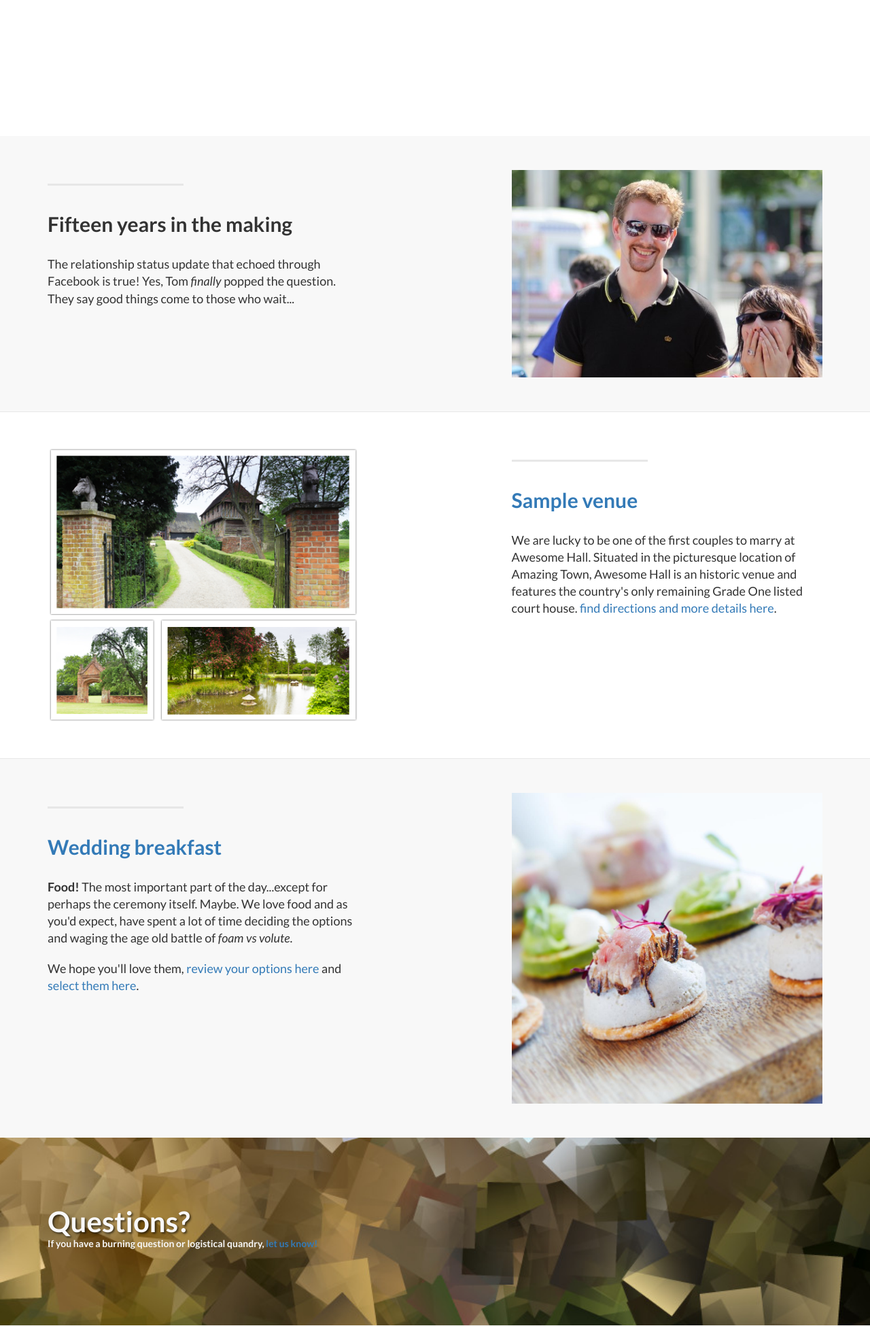
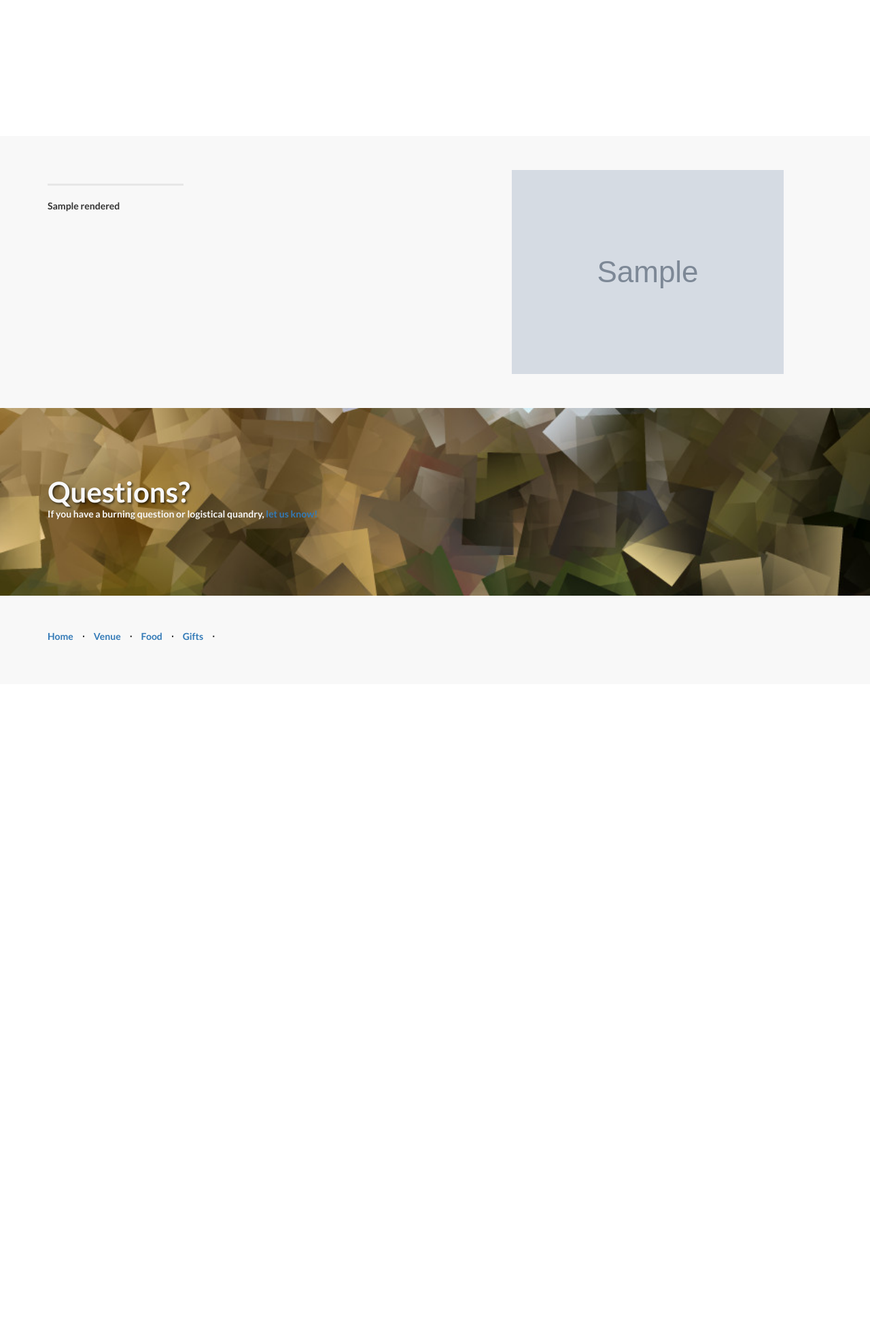
Before and after one commit to jjorissen52/hooks-jorissen-wedding, a Django app: template templates/index.html in a window 1280 px wide. Shown: the part 670-2620 px from the top of the page at 68% size. After the commit the page ends 1612 px from the top, so only its background shows below. Run offline with Django 3.2, Linux system fonts and the light colour scheme; the template is opened without the code that fills it: most values are stand-ins (such as "Sample title", 1, 10 or a date in 2020); grey boxes marked "Sample" are stand-in pictures; some libraries are stand-ins or nearby versions.

Commit message:
now custom content on home page

```diff
--- a/templates/index.html
+++ b/templates/index.html
@@ -33,55 +33,20 @@
     <!-- /.intro-header -->
     <!-- Page Content -->
 	<a  name="services"></a>
-    <div class="content-section-a">
+    {% for content in contents.Home %}
+        <div class="content-section-{% cycle 'a' 'b' %}">
             <div class="container">
                 <div class="row">
-                <div class="col-lg-5 col-sm-6">
+                    <div class="{% cycle "col-lg-5 col-sm-6" "col-lg-5 col-lg-offset-1 col-sm-push-6  col-sm-6" %}">
                         <hr class="section-heading-spacer">
                         <div class="clearfix"></div>
-                    <h2 class="section-heading">Fifteen years in the making</h2>
-                    <p class="lead">The relationship status update that echoed through Facebook is true! Yes, Tom <em>finally</em> popped the question. They say good things come to those who wait...</p>
+                        {{ content.description.rendered|safe }}
                     </div>
-                <div class="col-lg-5 col-lg-offset-2 col-sm-6">
-                    <img class="img-responsive" src="{% static "img/ohdear.jpg" %}" />
+                    <div class="{% cycle "col-lg-5 col-lg-offset-2 col-sm-6" "col-lg-5 col-sm-pull-6  col-sm-6" %}">
+                        <img class="img-responsive" src="{{ content.image }}" />
                     </div>
                 </div>
             </div>
-        <!-- /.container -->
         </div>
-    <!-- /.content-section-a -->
-    <div class="content-section-b">
-        <div class="container">
-            <div class="row">
-                <div class="col-lg-5 col-lg-offset-1 col-sm-push-6  col-sm-6">
-                    <hr class="section-heading-spacer">
-                    <div class="clearfix"></div>
-                    <h2 class="section-heading"><a target="_self" href="/venue">{{ venue }}</a></h2>
-                    <p class="lead">We are lucky to be one of the first couples to marry at Awesome Hall. Situated in the picturesque location of Amazing Town, Awesome Hall is an historic venue and features the country's only remaining Grade One listed court house. <a target="_self" href="/venue">find directions and more details here</a>.
-                </div>
-                <div class="col-lg-5 col-sm-pull-6  col-sm-6">
-                    <img class="img-responsive" src="{% static "img/22.png" %}" />
-                </div>
-            </div>
-        </div>
-        <!-- /.container -->
-    </div>
-    <!-- /.content-section-b -->
-    <div class="content-section-a">
-        <div class="container">
-            <div class="row">
-                <div class="col-lg-5 col-sm-6">
-                    <hr class="section-heading-spacer">
-                    <div class="clearfix"></div>
-                    <h2 class="section-heading"><a target="_self" href="/food">Wedding breakfast</a></h2>
-                    <p class="lead"><b>Food!</b> The most important part of the day...except for perhaps the ceremony itself. Maybe. We love food and as you'd expect, have spent a lot of time deciding the options and waging the age old battle of <em>foam vs volute</em>. </p> <p class="lead"> We hope you'll love them, <a target="_self" href="/food">review your options here</a> and <a href="http://goo.gl/forms/QKoGv3ZJKx">select them here</a>.</p>
-                </div>
-                <div class="col-lg-5 col-lg-offset-2 col-sm-6">
-                    <img class="img-responsive" src="{% static "img/food3.jpg" %}" />
-                </div>
-            </div>
-        </div>
-        <!-- /.container -->
-    </div>
-    <!-- /.content-section-a -->
+    {% endfor %}
 {% endblock content %}
--- a/wedding/settings.py
+++ b/wedding/settings.py
@@ -56,6 +56,7 @@ TEMPLATES = [
                 'django.contrib.messages.context_processors.messages',
                 'wedding.context_processors.event',
                 'wedding.context_processors.backgrounds',
+                'wedding.context_processors.content',
                 'wedding.context_processors.debug'
             ],
         },
```
Also changed, not shown: wedding/admin.py (+14 -2 lines), wedding/context_processors.py (+20 -3 lines), wedding/mixins.py (+22 -0 lines), wedding/models.py (+9 -13 lines). Lines whose indentation alone changed are shown as unchanged.
